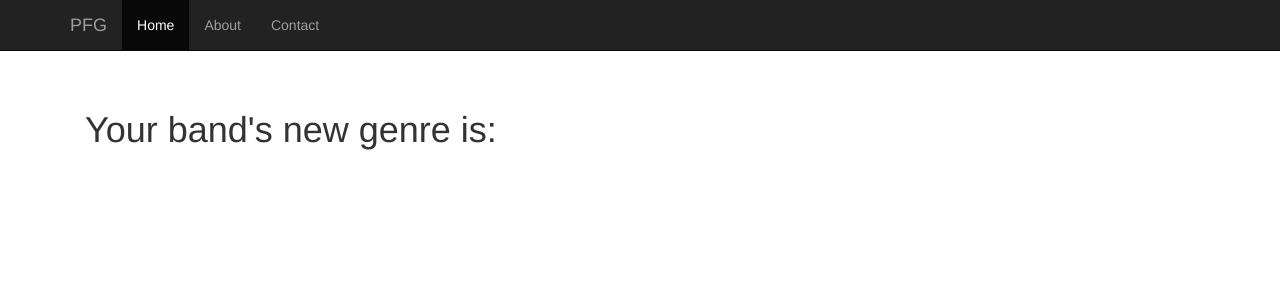
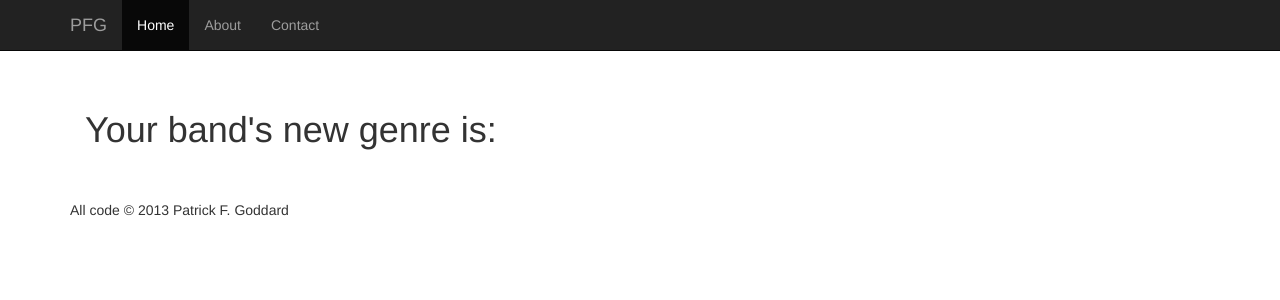
Before and after one commit to patrickfgoddard/patrickfgoddard.github.io, a Jekyll site: the page genre/index.html, which Jekyll copies as it is, in a window 1280 px wide. Shown: the top 300 px of the page. Built offline with Jekyll 4.4.1, drawn with Linux system fonts in a browser that asks for light colours; nearby versions of some CDN libraries.

Commit message:
cleanup html: add footer, add proper title

```diff
--- a/genre/index.html
+++ b/genre/index.html
@@ -6,7 +6,7 @@
     <meta name="description" content="">
     <meta name="author" content="">
 
-    <title>AOCVCB Partnership enews letter signup</title>
+    <title>Genre Generator presented by Patrick F. Goddard</title>
 
     <!-- Bootstrap core CSS -->
     <link rel="stylesheet" href="//netdna.bootstrapcdn.com/bootstrap/3.0.0/css/bootstrap.min.css">
@@ -88,7 +88,11 @@
         <h1>Your band's new genre is:</h1>
         <div id="genre"></div>
       </div>
+      <footer>
+      All code &copy; 2013 Patrick F. Goddard
+    </footer>
     </div><!-- /.container -->
+
 
      <!-- Bootstrap core JavaScript
     ================================================== -->
```
